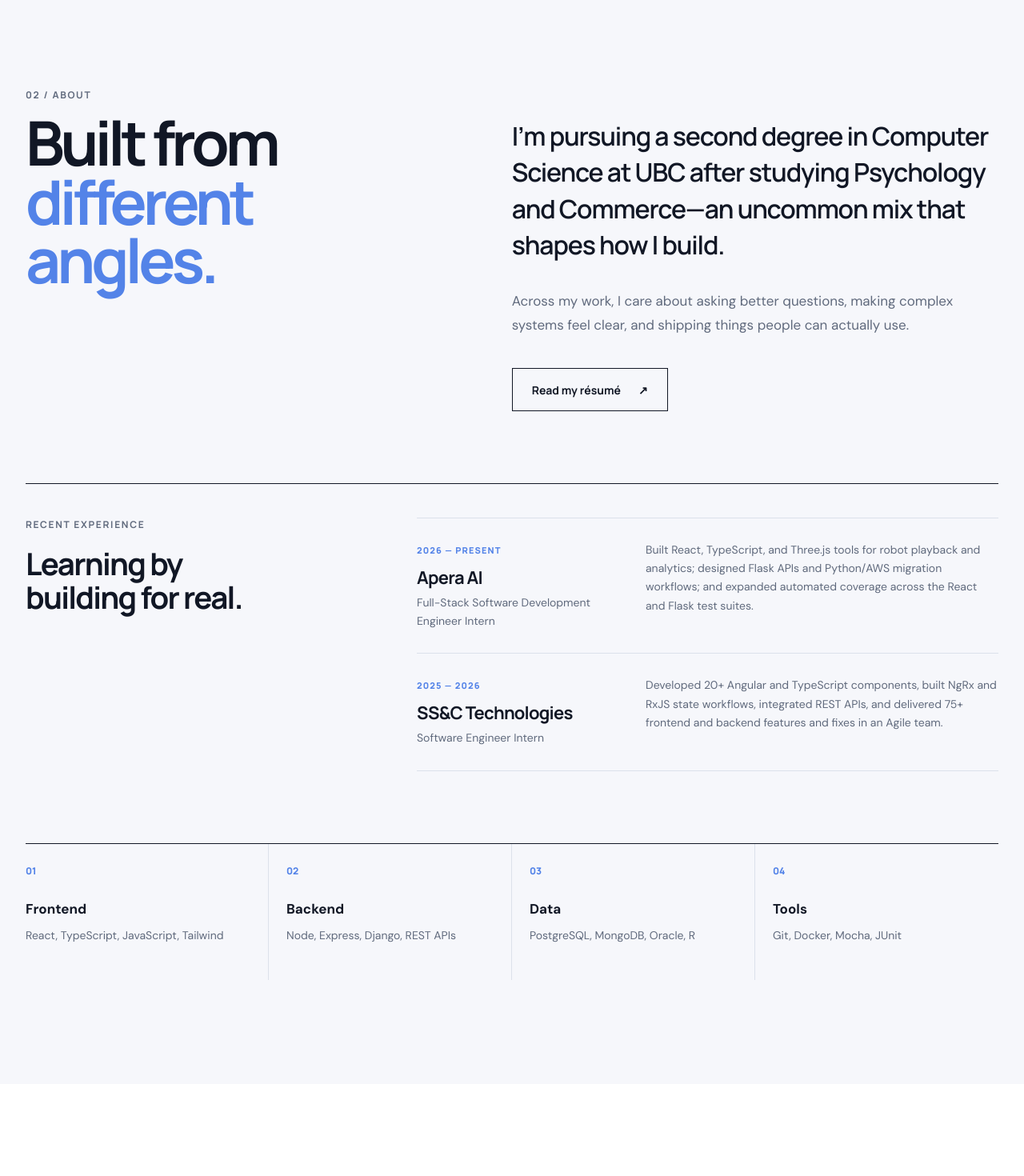
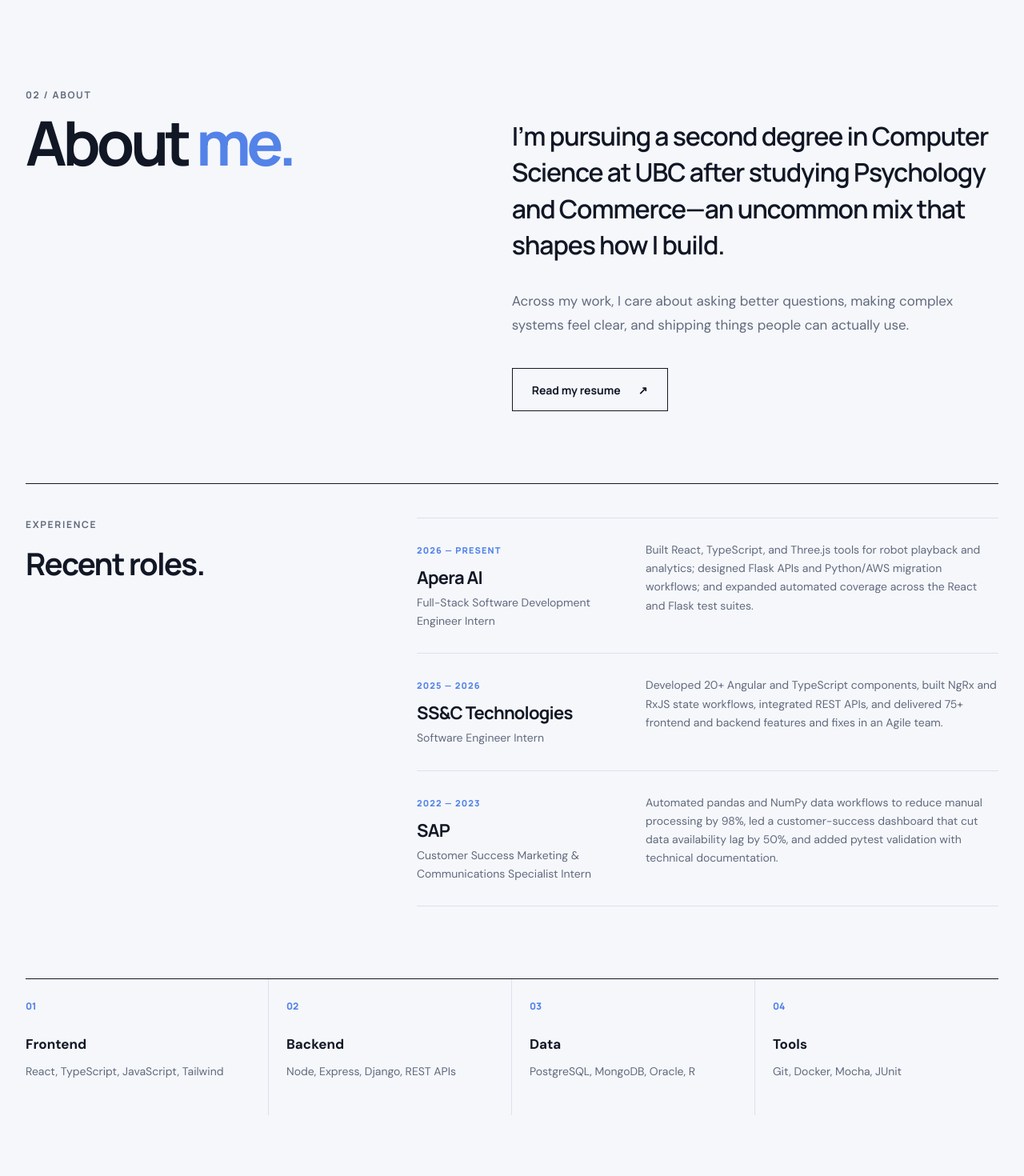
Before and after one commit to aaronardenma/E-Portfolio, a React (Vite) app: page / in a window 1280 px wide. Shown: the part 820-2290 px from the top of the page at 80% size. Built offline with nearby package versions, Linux system fonts and the light colour scheme.

Commit message:
Polish experience and contact sections

```diff
--- a/src/App.tsx
+++ b/src/App.tsx
@@ -172,7 +172,7 @@ function Header({ darkMode, onThemeToggle }: HeaderProps) {
         <a href="#about" onClick={() => setMenuOpen(false)}>About</a>
         <a href="#projects" onClick={() => setMenuOpen(false)}>Projects</a>
         <a href="#contact" onClick={() => setMenuOpen(false)}>Connect</a>
-        <a href={resume} target="_blank" rel="noreferrer">Résumé <span aria-hidden="true">↗</span></a>
+        <a href={resume} target="_blank" rel="noreferrer">Resume <span aria-hidden="true">↗</span></a>
         <button className="theme-toggle" type="button" aria-label={`Switch to ${darkMode ? "light" : "dark"} theme`} title="Switch theme" onClick={onThemeToggle}>
           <span className="theme-icon" aria-hidden="true">{darkMode ? "☾" : "☼"}</span>
         </button>
@@ -316,16 +316,16 @@ function About() {
 
   return (
     <section className="about section" id="about" aria-labelledby="about-title">
-      <div className="about-title reveal"><p className="section-kicker">02 / About</p><h2 id="about-title">Built from<br /><em>different angles.</em></h2></div>
+      <div className="about-title reveal"><p className="section-kicker">02 / About</p><h2 id="about-title">About <em>me.</em></h2></div>
       <div className="about-copy reveal">
         <p className="about-lead">I’m pursuing a second degree in Computer Science at UBC after studying Psychology and Commerce—an uncommon mix that shapes how I build.</p>
         <p>Across my work, I care about asking better questions, making complex systems feel clear, and shipping things people can actually use.</p>
-        <a className="button button-outline" href={resume} target="_blank" rel="noreferrer">Read my résumé <span aria-hidden="true">↗</span></a>
+        <a className="button button-outline" href={resume} target="_blank" rel="noreferrer">Read my resume <span aria-hidden="true">↗</span></a>
       </div>
       <div className="experience reveal">
         <div className="experience-intro">
-          <p className="section-kicker">Recent experience</p>
-          <h3>Learning by<br />building for real.</h3>
+          <p className="section-kicker">Experience</p>
+          <h3>Recent roles.</h3>
         </div>
         <div className="experience-list">
           <article className="experience-item">
@@ -343,6 +343,14 @@ function About() {
               <p>Software Engineer Intern</p>
             </div>
             <p>Developed 20+ Angular and TypeScript components, built NgRx and RxJS state workflows, integrated REST APIs, and delivered 75+ frontend and backend features and fixes in an Agile team.</p>
+          </article>
+          <article className="experience-item">
+            <div>
+              <span>2022 — 2023</span>
+              <h4>SAP</h4>
+              <p>Customer Success Marketing &amp; Communications Specialist Intern</p>
+            </div>
+            <p>Automated pandas and NumPy data workflows to reduce manual processing by 98%, led a customer-success dashboard that cut data availability lag by 50%, and added pytest validation with technical documentation.</p>
           </article>
         </div>
       </div>
--- a/styles.css
+++ b/styles.css
@@ -801,14 +801,18 @@ img {
 .contact-main > a {
   position: relative;
   z-index: 1;
-  display: grid;
-  place-items: center;
+  display: flex;
+  align-items: center;
+  justify-content: center;
+  gap: 7px;
   width: 136px;
   height: 136px;
   border-radius: 50%;
   background: var(--blue);
   font-family: "Manrope", sans-serif;
   font-weight: 700;
+  line-height: 1.2;
+  text-align: center;
   transition: transform 200ms ease, background-color 200ms ease;
 }
 
```
